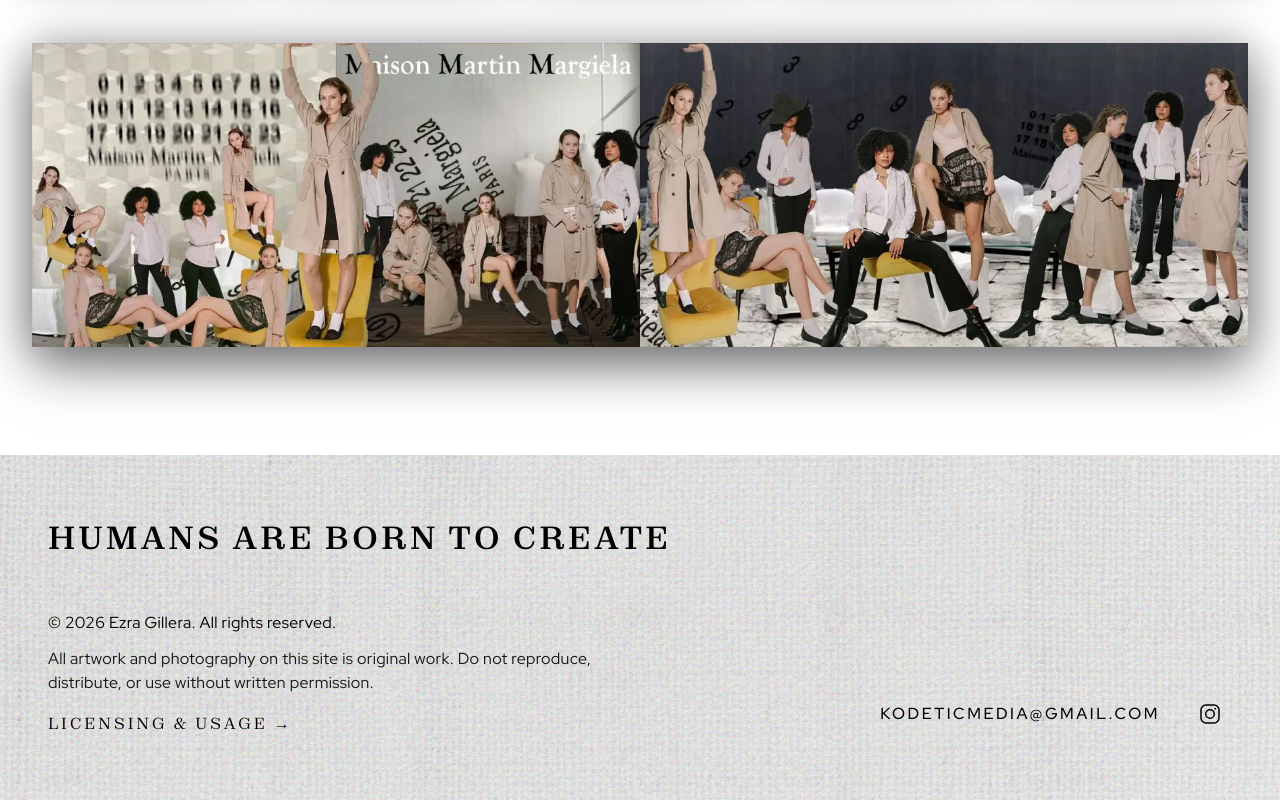
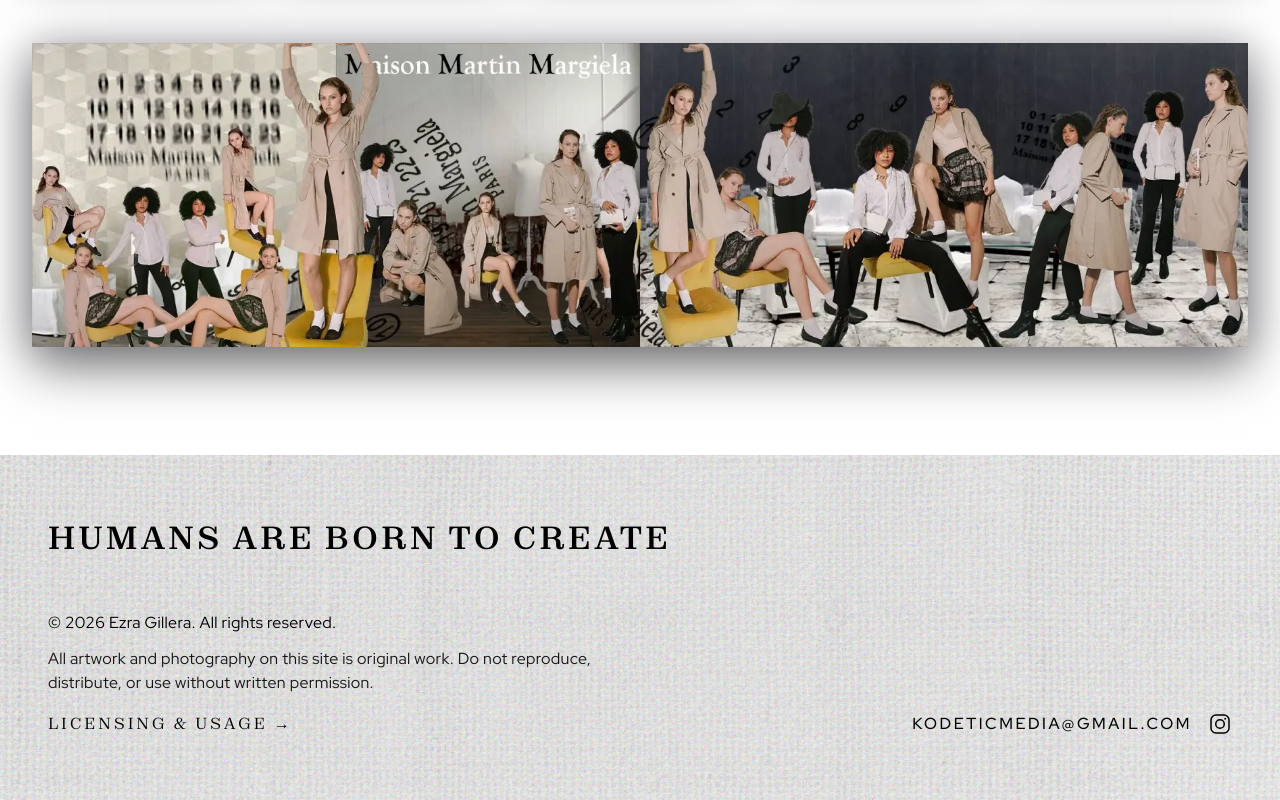
Before and after one commit to laurenyip/kodetic, a Next.js app: page / in a window 1280 px wide. Shown: the part 1326-2126 px from the top of the page. Built offline with nearby package versions, Linux system fonts and the light colour scheme.

Commit message:
Align footer contact left and place Instagram beside the email.
Drop tap-target offset padding so the contact row matches the copyright block.

```diff
--- a/src/components/Footer.tsx
+++ b/src/components/Footer.tsx
@@ -28,8 +28,8 @@ export default function Footer() {
           HUMANS ARE BORN TO CREATE
         </p>
 
-        <div className="flex w-full flex-col gap-8 md:flex-row md:items-end md:justify-between md:gap-12">
-          <div className="max-w-xl space-y-3 font-sans text-sm font-normal leading-relaxed tracking-[0.02em] text-black md:text-base">
+        <div className="flex w-full flex-col items-start gap-8 md:flex-row md:items-end md:justify-between md:gap-12">
+          <div className="max-w-xl space-y-3 text-left font-sans text-sm font-normal leading-relaxed tracking-[0.02em] text-black md:text-base">
             <p>© 2026 Ezra Gillera. All rights reserved.</p>
             <p className="text-black/90">
               All artwork and photography on this site is original work. Do not
@@ -44,11 +44,11 @@ export default function Footer() {
             </a>
           </div>
 
-          <div className="flex flex-col items-start gap-5 sm:flex-row sm:items-center sm:gap-8 md:items-end md:flex-col md:gap-6 lg:flex-row lg:items-center">
+          <div className="flex items-center justify-start gap-3 md:gap-4">
             <a
               href="mailto:kodeticmedia@gmail.com"
               data-interactive="true"
-              className="tap-target relative px-1 font-sans text-sm font-medium uppercase tracking-[0.16em] text-black transition-all duration-hover ease-editorial after:absolute after:bottom-1 after:left-1 after:right-1 after:h-px after:origin-left after:scale-x-0 after:bg-purple after:transition-transform after:duration-hover after:ease-editorial hover:tracking-[0.2em] hover:after:scale-x-100 md:text-base"
+              className="relative font-sans text-sm font-medium uppercase tracking-[0.16em] text-black transition-all duration-hover ease-editorial after:absolute after:bottom-0 after:left-0 after:right-0 after:h-px after:origin-left after:scale-x-0 after:bg-purple after:transition-transform after:duration-hover after:ease-editorial hover:tracking-[0.2em] hover:after:scale-x-100 md:text-base"
             >
               kodeticmedia@gmail.com
             </a>
@@ -59,7 +59,7 @@ export default function Footer() {
               rel="noopener noreferrer"
               aria-label="Instagram"
               data-interactive="true"
-              className="tap-target group inline-flex text-black transition-transform duration-hover ease-editorial hover:scale-110"
+              className="group inline-flex shrink-0 items-center justify-center text-black transition-transform duration-hover ease-editorial hover:scale-110"
             >
               <InstagramIcon className="h-5 w-5 transition-colors duration-hover ease-editorial group-hover:text-purple md:h-6 md:w-6" />
             </a>
```
